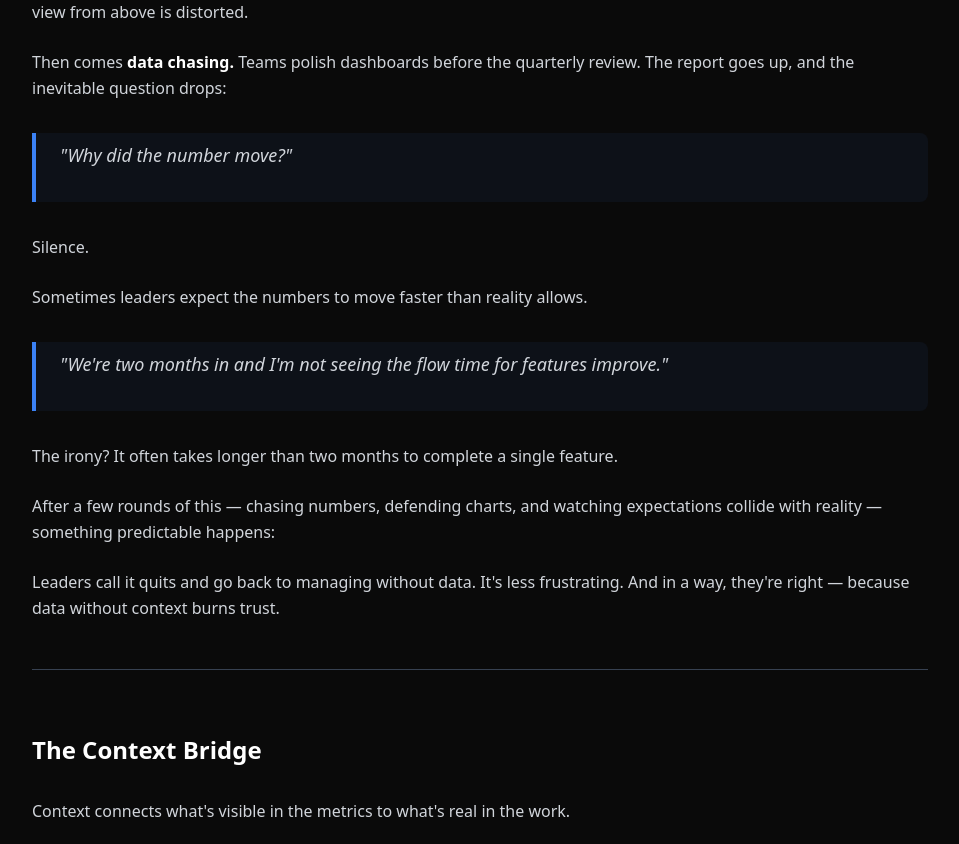
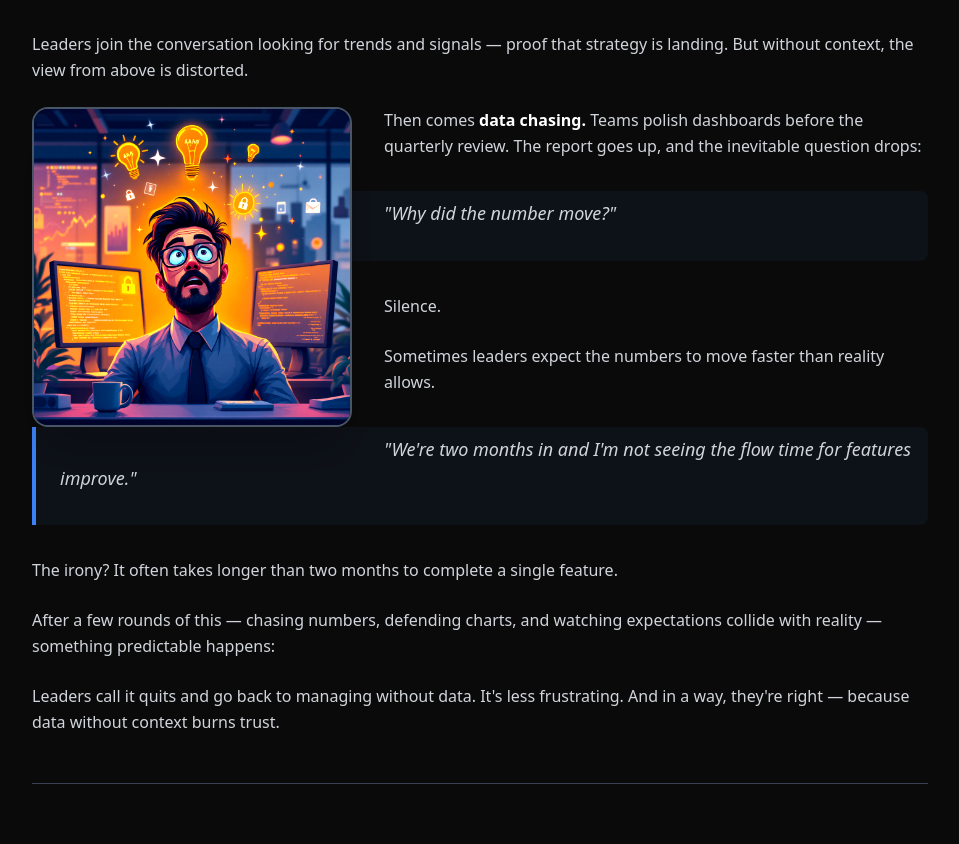
Before and after one commit to chrisgallivan123/mysite, a Next.js app: page /ideas/context-is-the-gold in a window 1280 px wide. Shown: the part 1953-2797 px from the top of the page, without its empty margins (160-1119 px from the left). Built offline with nearby package versions, Linux system fonts and the light colour scheme.

Commit message:
Add left-aligned leader image to Leadership section with magazine styling

```diff
--- a/app/globals.css
+++ b/app/globals.css
@@ -18,3 +18,15 @@ body { @apply bg-neutral-950 text-neutral-100 antialiased; }
 .magazine-image:hover {
   transform: scale(1.02);
 }
+
+/* Left-aligned magazine image */
+.magazine-image-left {
+  @apply float-left mr-8 mb-6 w-80 h-auto rounded-2xl shadow-2xl border-2 border-gray-600;
+  transition: transform 0.3s ease;
+  shape-outside: polygon(15% 0, 100% 0, 100% 100%, 0 85%, 0 15%);
+  vertical-align: top;
+}
+
+.magazine-image-left:hover {
+  transform: scale(1.02);
+}
--- a/app/ideas/[slug]/page.tsx
+++ b/app/ideas/[slug]/page.tsx
@@ -128,6 +128,7 @@ export default async function DocPage({ params }: { params: Promise<{ slug: stri
             )),
             img: memo(({src, alt, ...props}) => {
               const isTeamImage = src === '/team.png';
+              const isLeaderImage = src === '/leader.png';
               return (
                 <img
                   src={src}
@@ -135,10 +136,12 @@ export default async function DocPage({ params }: { params: Promise<{ slug: stri
                   {...props}
                   className={isTeamImage
                     ? "magazine-image"
+                    : isLeaderImage
+                    ? "magazine-image-left"
                     : "w-[60%] h-auto mx-auto my-8 rounded-lg shadow-lg"
                   }
                   style={{
-                    transform: isTeamImage ? 'none' : 'translateX(-10%)',
+                    transform: (isTeamImage || isLeaderImage) ? 'none' : 'translateX(-10%)',
                     filter: 'contrast(1.1) brightness(1.05) saturate(1.1)',
                     imageRendering: 'crisp-edges'
                   }}
--- a/content/posts/context-is-the-gold.mdx
+++ b/content/posts/context-is-the-gold.mdx
@@ -33,6 +33,8 @@ Then the questions start.
 At first, the data shows *symptoms*, not *stories.*
 But over time, something shifts. The teams start digging into the why.
 
+![Team Journey](/team.png)
+
 > "We let go of three engineers last month."
 > "We were told to focus on a new priority — that other work's been superseded three times."
 > "We hit unexpected technical challenges that delayed us by two months."
@@ -51,6 +53,8 @@ The missing piece was **context**.
 
 Leaders join the conversation looking for trends and signals — proof that strategy is landing.
 But without context, the view from above is distorted.
+
+![Leadership](/leader.png)
 
 Then comes **data chasing.**
 Teams polish dashboards before the quarterly review. The report goes up, and the inevitable question drops:
```
